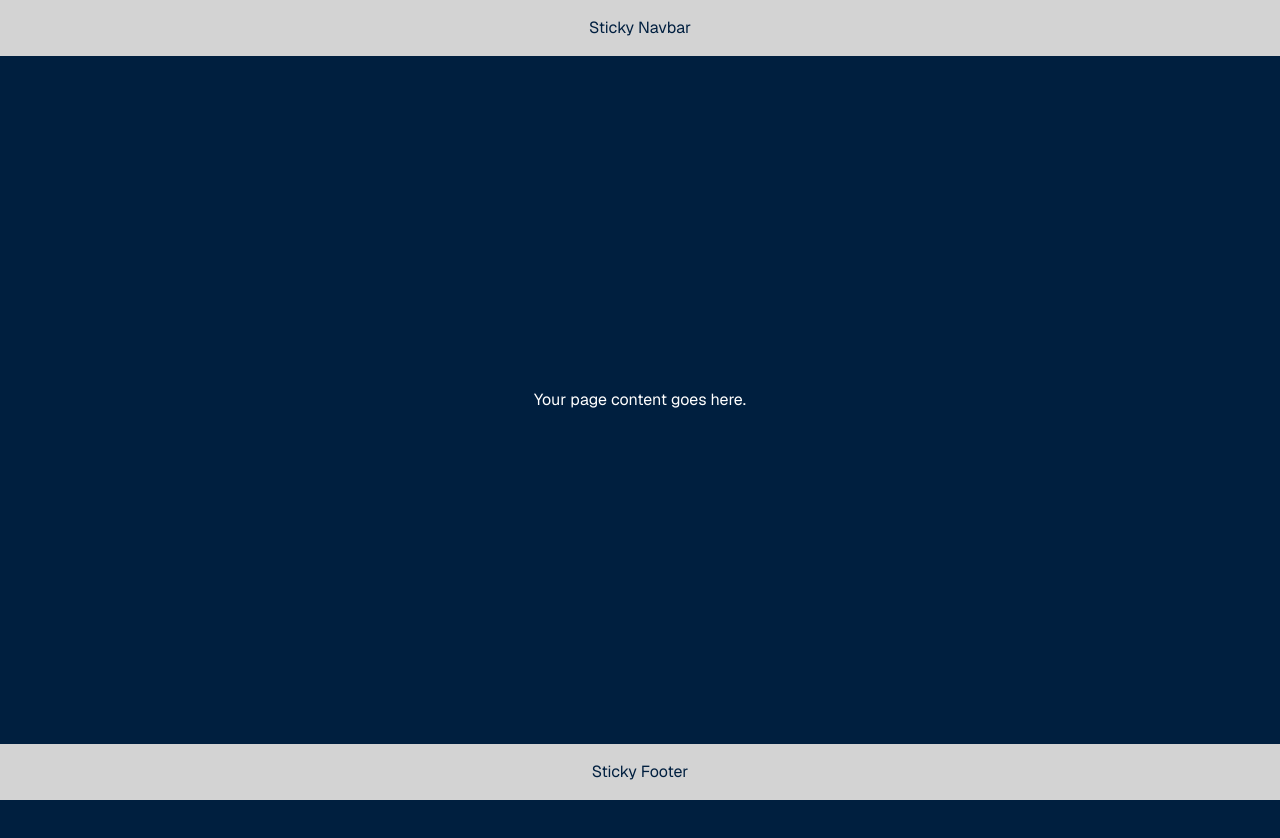
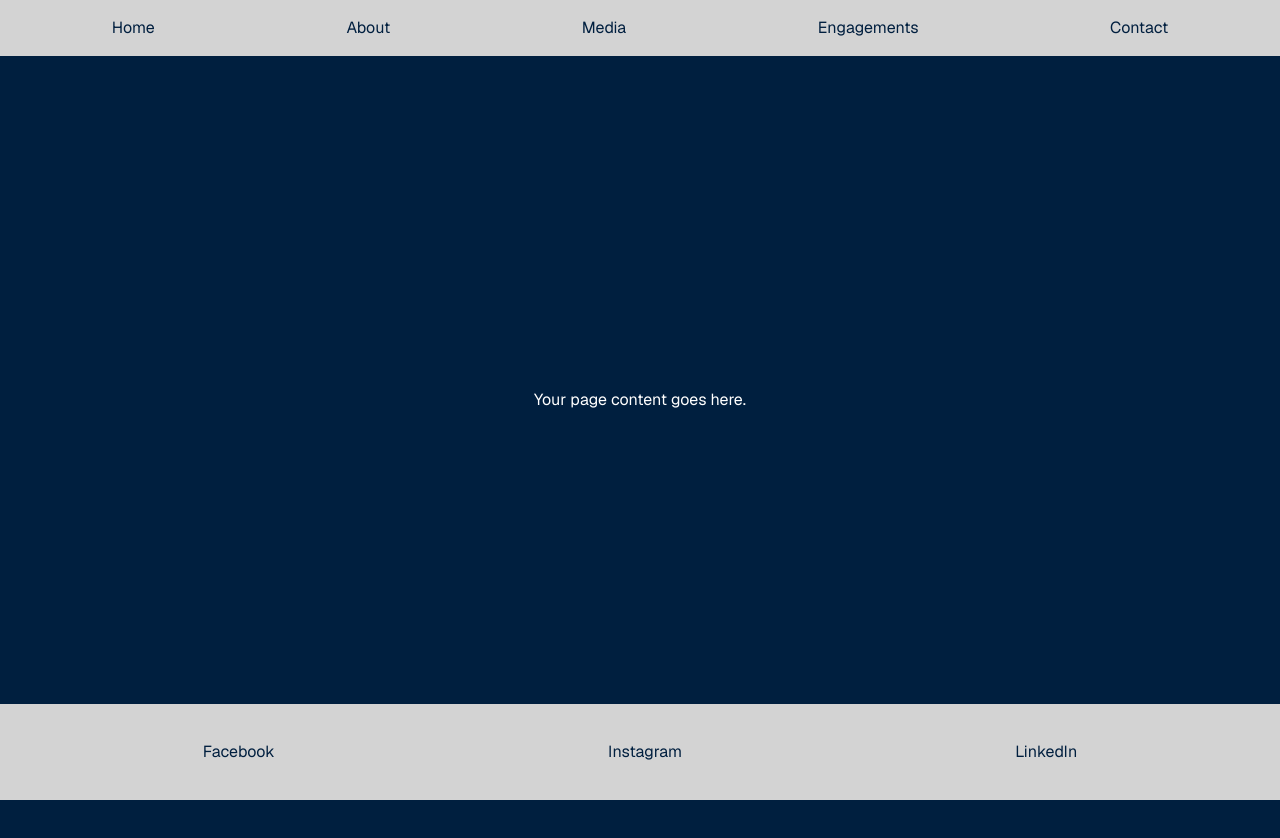
Before and after one commit to mzsellem/ij-han-website, a Next.js app: page / in a window 1280 px wide. Built offline with nearby package versions, Linux system fonts and the light colour scheme.

Commit message:
navbar and footer skeletons

```diff
--- a/app/page.tsx
+++ b/app/page.tsx
@@ -4,13 +4,25 @@ export default function Home() {
   return (
     <div className="grid grid-rows-[20px_1fr_20px] items-center justify-items-center min-h-screen font-[family-name:var(--font-geist-sans)]">
       <header className='w-full'>
-        <nav>Sticky Navbar</nav>
+        <nav>
+          <ul className='flex justify-around'>
+            <li><a href="#Home">Home</a></li>
+            <li><a href="#About">About</a></li>
+            <li><a href="#Media">Media</a></li>
+            <li><a href="#Engagements">Engagements</a></li>
+            <li><a href="#Contact">Contact</a></li>
+          </ul>
+        </nav>
       </header>
       <main>
         <p>Your page content goes here.</p>
       </main>
       <footer className='w-full'>
-        <p>Sticky Footer</p>
+        <ul className='flex justify-around p-5'>
+            <li><a href="#Facebook">Facebook</a></li>
+            <li><a href="#Instagram">Instagram</a></li>
+            <li><a href="#LinkedIn">LinkedIn</a></li>
+          </ul>
       </footer>
     </div>
   );
```
